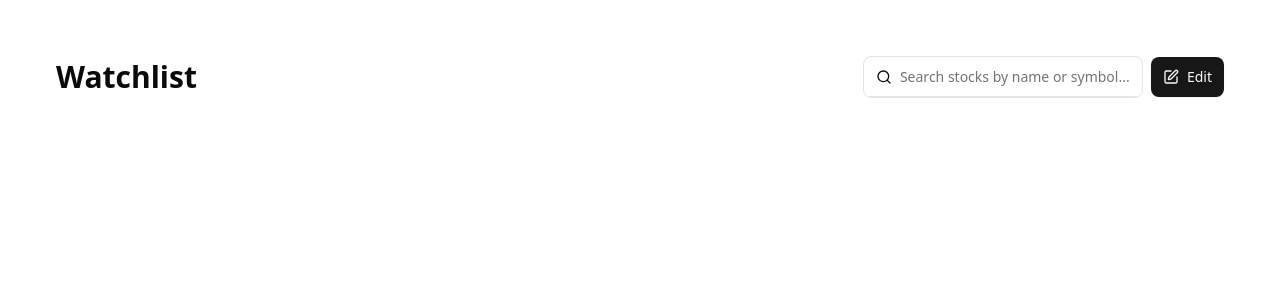
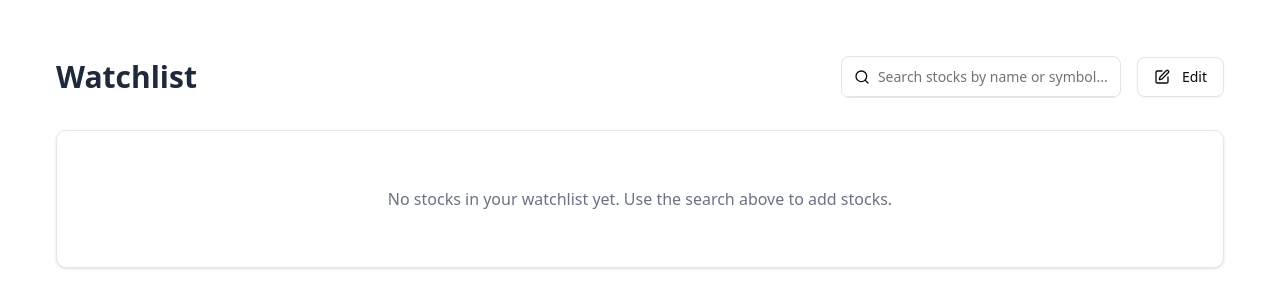
Before and after one commit to KnowledgeShareSG/react-workshop-updated, a React (Vite) app: page / in a window 1280 px wide. Shown: the top 308 px of the page. Built offline with nearby package versions, Linux system fonts and the light colour scheme.

Commit message:
Minor styling improvements in WatchlistPage.tsx

```diff
--- a/src/views/watchlist/WatchlistPage.tsx
+++ b/src/views/watchlist/WatchlistPage.tsx
@@ -4,17 +4,24 @@ import {StockSearch} from "@/views/stock-search/StockSearch.tsx";
 
 export const WatchlistPage = () => {
     return (
-        <div className='p-6'>
+        <div className='p-6 mx-auto'>
             <div className='flex items-center justify-between gap-4 flex-wrap mb-6'>
-                <h1 className='text-3xl font-bold'>Watchlist</h1>
-                <div className='flex items-center gap-2'>
+                <h1 className='text-3xl font-bold text-gray-800'>Watchlist</h1>
+                <div className='flex items-center gap-3 sm:gap-4'>
                     <StockSearch />
-                    <Button>
-                        <SquarePen />
+                    <Button
+                        variant="outline"
+                        icon={<SquarePen className="size-4" />}
+                        className="whitespace-nowrap"
+                    >
                         Edit
                     </Button>
                 </div>
             </div>
+
+            <div className="mt-8 bg-white rounded-lg border border-gray-200 p-6 shadow-sm">
+                <p className="text-gray-500 text-center py-8">No stocks in your watchlist yet. Use the search above to add stocks.</p>
+            </div>
         </div>
     )
 }
```
